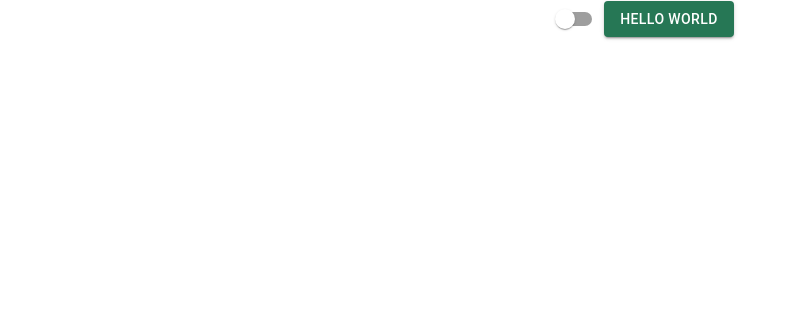
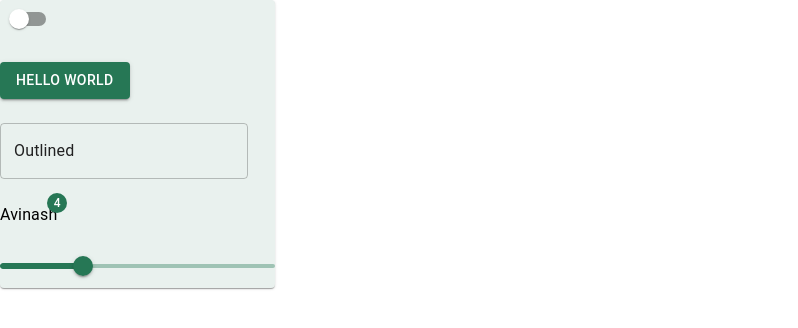
Before and after one commit to avinash2050kumar/mui_theme, a React (Create React App) app: page / in a window 1280 px wide. Shown: the top 328 px of the page, without its empty margins (0-798 px from the left). Built offline with nearby package versions, Linux system fonts and the light colour scheme.

Commit message:
feat: some minor changes

```diff
--- a/src/context/settings.tsx
+++ b/src/context/settings.tsx
@@ -1,9 +1,11 @@
 import React, { useContext, useMemo } from 'react'
 import { useLocalStorage } from '../hooks/useMakeStorage'
 
+type ThemeProps = 'light' | 'dark'
+
 type SettingsContextProps = {
-	theme: 'light' | 'dark'
-	switchTheme: (theme: any) => {}
+	theme: ThemeProps
+	switchTheme: (theme: ThemeProps) => {}
 }
 
 const SettingsContext = React.createContext<SettingsContextProps>(
@@ -17,7 +19,7 @@ export const SettingProvider = ({ children, setting }: any) => {
 		return {
 			...setting,
 			theme,
-			switchTheme: (theme: any) => {
+			switchTheme: (theme: ThemeProps) => {
 				setTheme(theme)
 			}
 		}
--- a/src/screen/muicomponents.tsx
+++ b/src/screen/muicomponents.tsx
@@ -1,13 +1,13 @@
 import React from 'react'
 import { useSettings } from '../context/settings'
-import { Switch } from '@mui/material'
+import { Badge, Card, Slider, Switch, TextField } from '@mui/material'
 import Button from '@mui/material/Button'
 
 const MaterialUIComponents = () => {
 	const { theme, switchTheme } = useSettings()
 
 	return (
-		<div className="App">
+		<Card sx={{ maxWidth: 275 }}>
 			<Switch
 				checked={theme === 'dark'}
 				onClick={() =>
@@ -16,8 +16,25 @@ const MaterialUIComponents = () => {
 						: switchTheme('dark')
 				}
 			/>
+			<br />
+			<br />
 			<Button variant="contained">Hello World</Button>
-		</div>
+			<br />
+			<br />
+			<TextField
+				id="outlined-basic"
+				label="Outlined"
+				variant="outlined"
+			/>
+			<br />
+			<br />
+			<Badge badgeContent={4} color="primary">
+				Avinash
+			</Badge>
+			<br />
+			<br />
+			<Slider defaultValue={30} aria-label="Disabled slider" />
+		</Card>
 	)
 }
 
```
